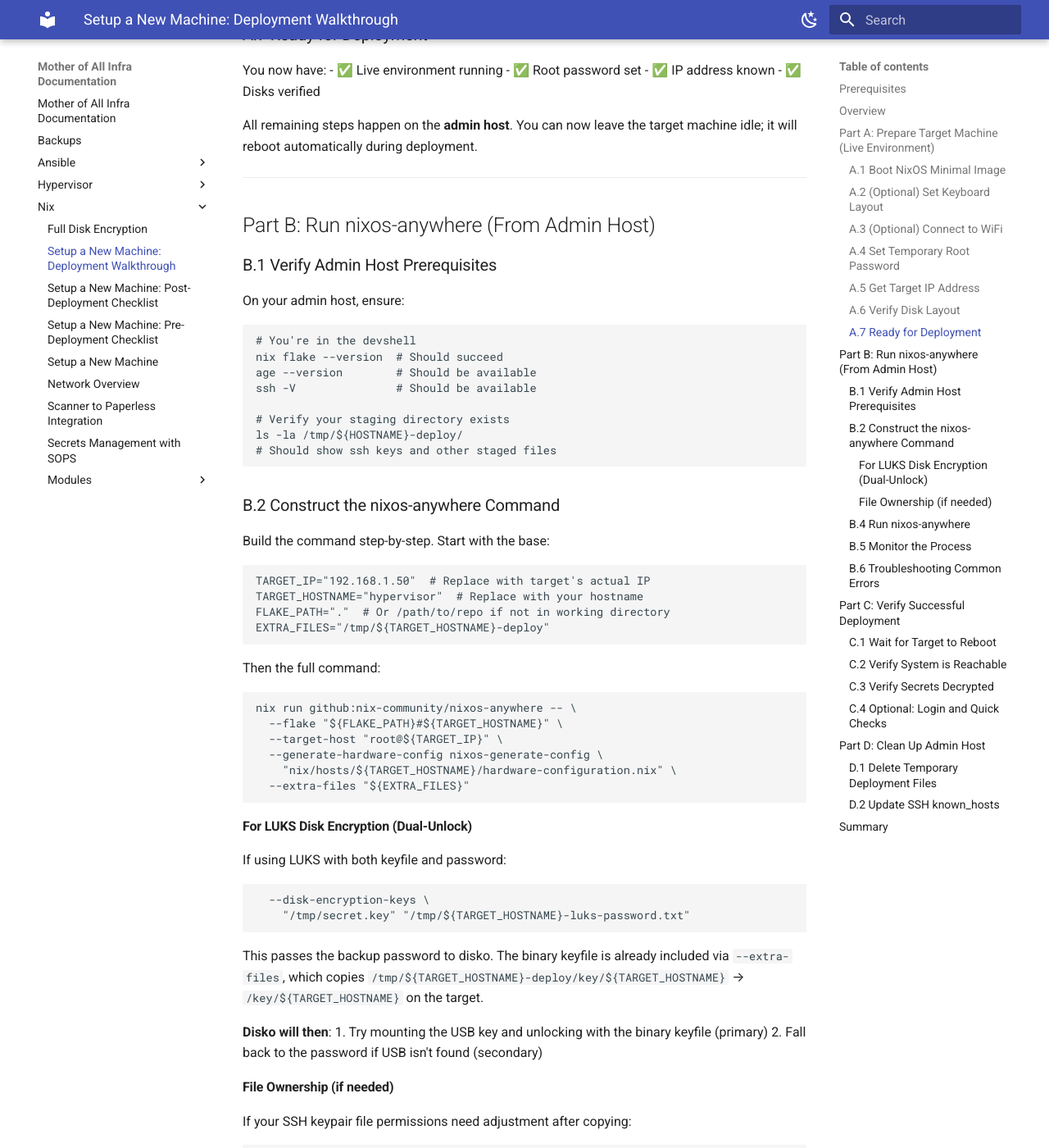
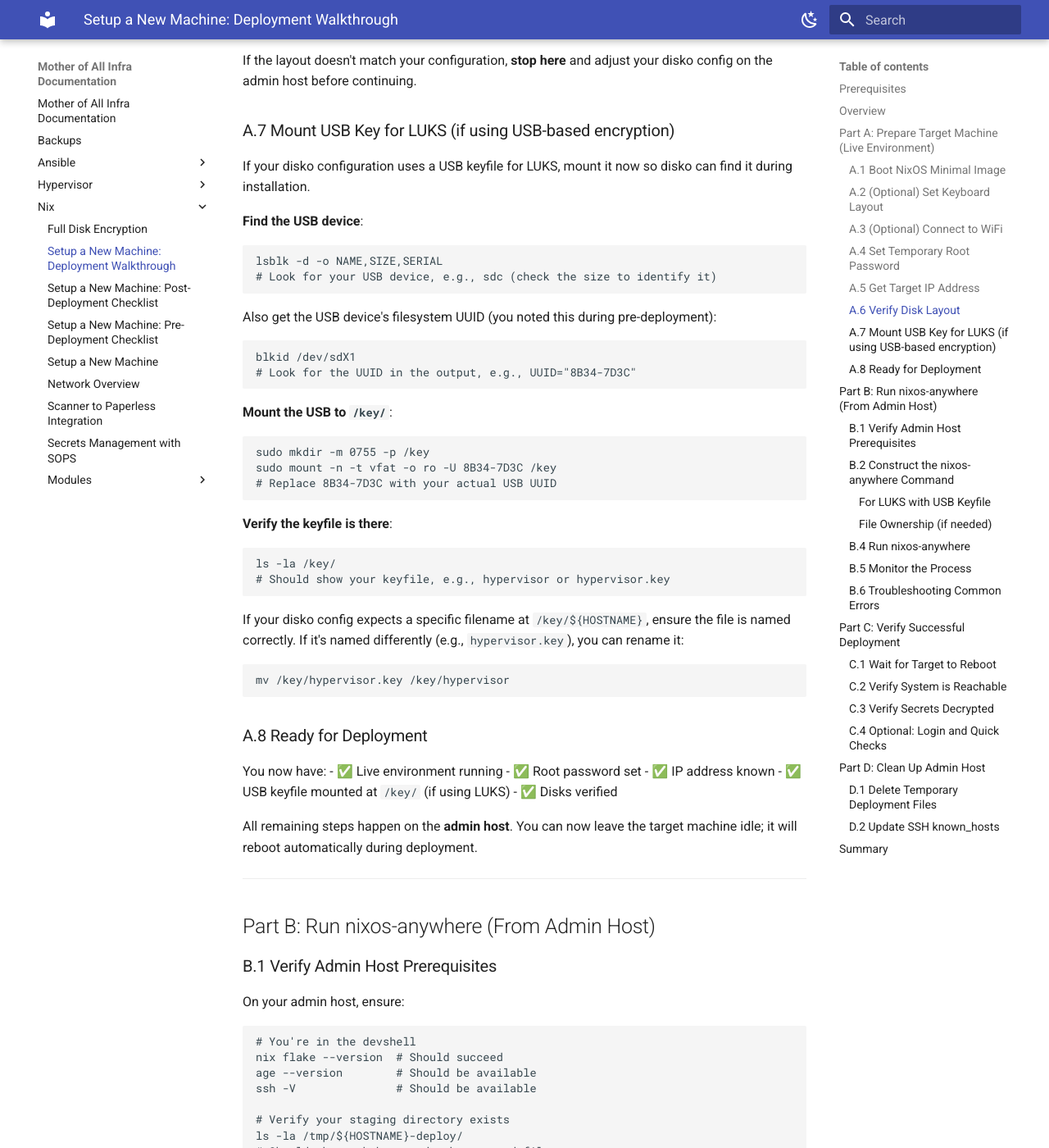
Before and after one commit to snyssen/mother-of-all-infra, an MkDocs documentation site: the page built from docs/nix/Setup New Machine - Deployment.md, in a window 1280 px wide and 1400 px high, scrolled down 2630 px. Shown: the whole window at 82% size. Built offline with MkDocs 1.6.1 and Material for MkDocs 9.7.7, drawn with Linux system fonts in a browser that asks for light colours; some of the changed text lies outside the part shown.

Commit message:
fix(nix): test and fix the new machine setup configuration

````diff
--- a/.sops.yaml
+++ b/.sops.yaml
@@ -8,7 +8,7 @@ keys: &all_keys
   - &snyssen_purplehaze age1299cj79spmwd93hjz80v5s743a0vr6cjjkm8wggmc4z0x54e69fs9a0hqs
   - &snyssen_blackfog age104pa77q73yt8hht4kv05gpk7hyayefy697lfe63dl0ua6dsej54s3mmrgj
   - &root_ingress age17gnf6sp839a0wlhd998vn0wv5rrcwle34pky8mfn5d8dymm99vtsm9xygx
-  - &root_hypervisor age1jqc8tjsvg705s09wdczgrgndfz8xzvgqk39lk75e77m8neavegks8snfgw
+  - &root_hypervisor age1ch6ewtc2v3v6u4jjznq860m3vkyvz0l3z889sjmfxpykm27xaf4q6e9p9n
 creation_rules:
   # global secrets
   - path_regex: nix/data/[^/]+\.(yaml|json|env|ini)$
--- a/docs/nix/Setup New Machine - Deployment.md
+++ b/docs/nix/Setup New Machine - Deployment.md
@@ -8,12 +8,12 @@ This phase boots the target machine to a live environment and runs `nixos-anywhe
 
 You must have completed [Setup New Machine - Pre-Deployment](./Setup%20New%20Machine%20-%20Pre-Deployment.md):
 
-✅ NixOS configuration created
-✅ SSH keypairs generated and staged
-✅ Age keys authorized in `.sops.yaml`
-✅ Secrets encrypted
-✅ Flake builds successfully
-✅ Deployment credentials prepared
+- ✅ NixOS configuration created
+- ✅ SSH keypairs generated and staged
+- ✅ Age keys authorized in `.sops.yaml`
+- ✅ Secrets encrypted
+- ✅ Flake builds successfully
+- ✅ Deployment credentials prepared
 
 ## Overview
 
@@ -112,12 +112,47 @@ nvme0n1              259:0    0  1.8T  0 disk
 
 If the layout doesn't match your configuration, **stop here** and adjust your disko config on the admin host before continuing.
 
-### A.7 Ready for Deployment
+### A.7 Mount USB Key for LUKS (if using USB-based encryption)
+
+If your disko configuration uses a USB keyfile for LUKS, mount it now so disko can find it during installation.
+
+**Find the USB device**:
+```sh
+lsblk -d -o NAME,SIZE,SERIAL
+# Look for your USB device, e.g., sdc (check the size to identify it)
+```
+
+Also get the USB device's filesystem UUID (you noted this during pre-deployment):
+```sh
+blkid /dev/sdX1
+# Look for the UUID in the output, e.g., UUID="8B34-7D3C"
+```
+
+**Mount the USB to `/key/`**:
+```sh
+sudo mkdir -m 0755 -p /key
+sudo mount -n -t vfat -o ro -U 8B34-7D3C /key
+# Replace 8B34-7D3C with your actual USB UUID
+```
+
+**Verify the keyfile is there**:
+```sh
+ls -la /key/
+# Should show your keyfile, e.g., hypervisor or hypervisor.key
+```
+
+If your disko config expects a specific filename at `/key/${HOSTNAME}`, ensure the file is named correctly. If it's named differently (e.g., `hypervisor.key`), you can rename it:
+```sh
+mv /key/hypervisor.key /key/hypervisor
+```
+
+### A.8 Ready for Deployment
 
 You now have:
 - ✅ Live environment running
 - ✅ Root password set
 - ✅ IP address known
+- ✅ USB keyfile mounted at `/key/` (if using LUKS)
 - ✅ Disks verified
 
 All remaining steps happen on the **admin host**. You can now leave the target machine idle; it will reboot automatically during deployment.
@@ -163,20 +198,20 @@ nix run github:nix-community/nixos-anywhere -- \
   --extra-files "${EXTRA_FILES}"
 ```
 
-#### For LUKS Disk Encryption (Dual-Unlock)
+#### For LUKS with USB Keyfile
 
-If using LUKS with both keyfile and password:
+If using LUKS with both keyfile (on USB) and password:
 
 ```sh
   --disk-encryption-keys \
     "/tmp/secret.key" "/tmp/${TARGET_HOSTNAME}-luks-password.txt"
 ```
 
-This passes the backup password to disko. The binary keyfile is already included via `--extra-files`, which copies `/tmp/${TARGET_HOSTNAME}-deploy/key/${TARGET_HOSTNAME}` → `/key/${TARGET_HOSTNAME}` on the target.
+**Important**: The binary keyfile on USB is already mounted at `/key/${TARGET_HOSTNAME}` in the live environment (from step A.7), so disko will find it there. We only need to pass the **password** via `--disk-encryption-keys` as a fallback unlock method.
 
-**Disko will then**:
-1. Try mounting the USB key and unlocking with the binary keyfile (primary)
-2. Fall back to the password if USB isn't found (secondary)
+This way disko will:
+1. **Primary**: Use the binary keyfile at `/key/${TARGET_HOSTNAME}` (which comes from the mounted USB)
+2. **Fallback**: Use the password if the keyfile is unavailable
 
 #### File Ownership (if needed)
 
@@ -198,7 +233,7 @@ Or for desktop user keys:
 
 ### B.4 Run nixos-anywhere
 
-Execute the full command. For example, with LUKS and SSH keys:
+Execute the full command. For example, with LUKS with USB keyfile and SSH keys:
 
 ```sh
 nix run github:nix-community/nixos-anywhere -- \
@@ -231,7 +266,7 @@ nix run github:nix-community/nixos-anywhere -- \
 1. `nixos-anywhere` prompts for SSH password (enter the temporary password from A.4)
 2. Kexec image boots on target (you'll see progress messages)
 3. Disko partitions and formats disks (watch for warnings about data loss)
-4. If using LUKS: Disko sets up dual unlock (keyfile + password)
+4. If using LUKS: Disko unlocks and formats encrypted partition using the keyfile at `/key/` and password as fallback
 5. Nix closure builds and copies to target
 6. NixOS configuration activates
 7. Target automatically reboots
````
Also changed, not shown: other parts of docs/nix/Setup New Machine - Deployment.md (+1 -1 lines), docs/nix/Setup New Machine - Post-Deployment.md (+11 -13 lines), docs/nix/Setup New Machine - Pre-Deployment.md (+10 -27 lines), 1 other file.
